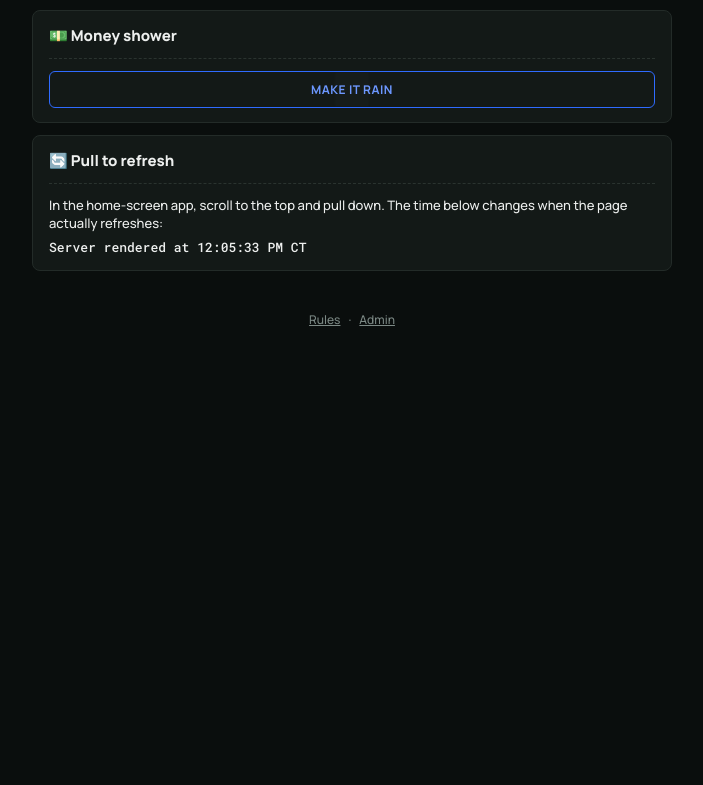
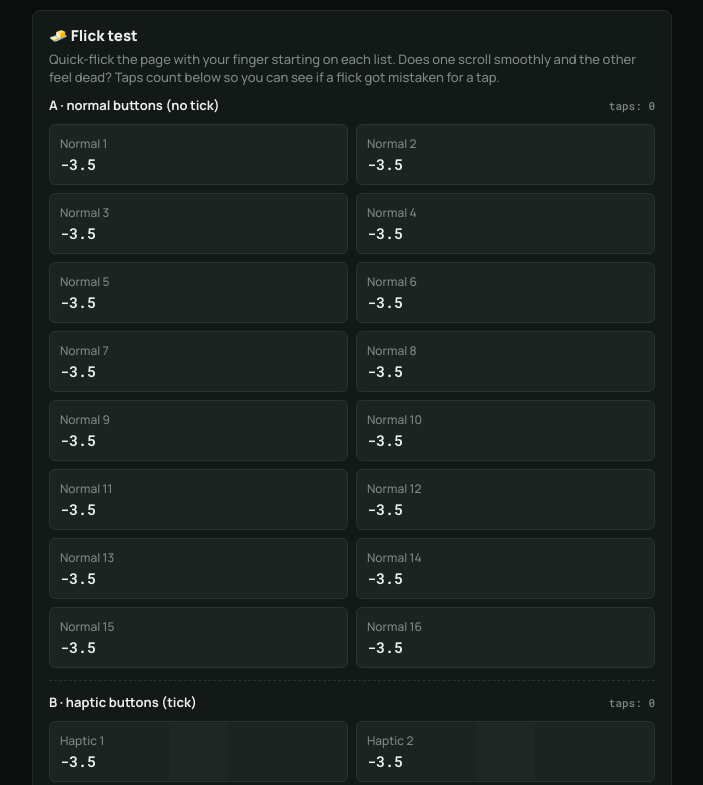
Before and after one commit to ajohnson1952/cavepicks, a Next.js app: page /lab in a window 1280 px wide. Shown: the part 835-1620 px from the top of the page, without its empty margins (288-991 px from the left). Before the commit the page ends 1227 px from the top, so only its background shows below. Built offline with nearby package versions, Linux system fonts and the light colour scheme.

Commit message:
Add a flick test to /lab comparing normal vs haptic buttons
Co-Authored-By: Claude Opus 5.5 <noreply@anthropic.com>

```diff
--- a/app/lab/LabClient.tsx
+++ b/app/lab/LabClient.tsx
@@ -26,6 +26,8 @@ export default function LabClient({ renderedAt }: { renderedAt: string }) {
   const [showering, setShowering] = useState(false);
   const [side, setSide] = useState<"home" | "away" | null>(null);
   const [locked, setLocked] = useState(0);
+  const [plainTaps, setPlainTaps] = useState(0);
+  const [hapticTaps, setHapticTaps] = useState(0);
   const [holdMs, setHoldMs] = useState(DEFAULT_HOLD_MS);
   const [lastLockVia, setLastLockVia] = useState<"switch" | "fallback" | "early" | null>(null);
   const endShower = useCallback(() => setShowering(false), []);
@@ -150,6 +152,39 @@ export default function LabClient({ renderedAt }: { renderedAt: string }) {
       </div>
 
       <div className="card">
+        <div className="matchup">🧈 Flick test</div>
+        <p className="subtext" style={{ margin: "4px 0 0" }}>
+          Quick-flick the page with your finger starting on each list. Does one scroll smoothly and the other feel
+          dead? Taps count below so you can see if a flick got mistaken for a tap.
+        </p>
+        <div className="row-between" style={{ marginTop: "10px" }}>
+          <strong style={{ fontSize: "13px" }}>A · normal buttons (no tick)</strong>
+          <span className="meta">taps: {plainTaps}</span>
+        </div>
+        <div className="pill-grid">
+          {Array.from({ length: 16 }).map((_, i) => (
+            <button key={i} type="button" className="pill-btn" onClick={() => setPlainTaps((n) => n + 1)}>
+              <div className="pill-label">Normal {i + 1}</div>
+              <div className="pill-value">-3.5</div>
+            </button>
+          ))}
+        </div>
+        <div className="divider" />
+        <div className="row-between">
+          <strong style={{ fontSize: "13px" }}>B · haptic buttons (tick)</strong>
+          <span className="meta">taps: {hapticTaps}</span>
+        </div>
+        <div className="pill-grid">
+          {Array.from({ length: 16 }).map((_, i) => (
+            <HapticButton key={i} className="pill-btn" onPress={() => setHapticTaps((n) => n + 1)}>
+              <div className="pill-label">Haptic {i + 1}</div>
+              <div className="pill-value">-3.5</div>
+            </HapticButton>
+          ))}
+        </div>
+      </div>
+
+      <div className="card">
         <div className="matchup">💵 Money shower</div>
         <div className="divider" />
         <HapticButton
```
